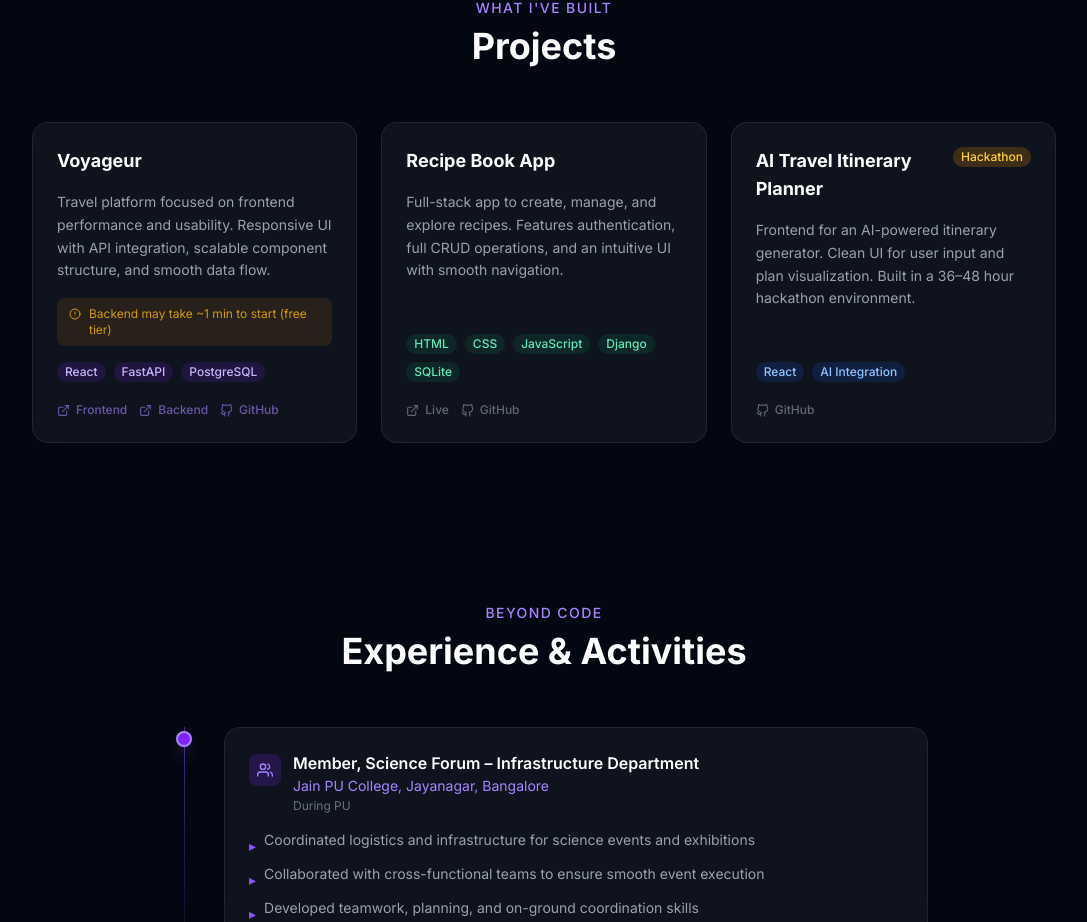
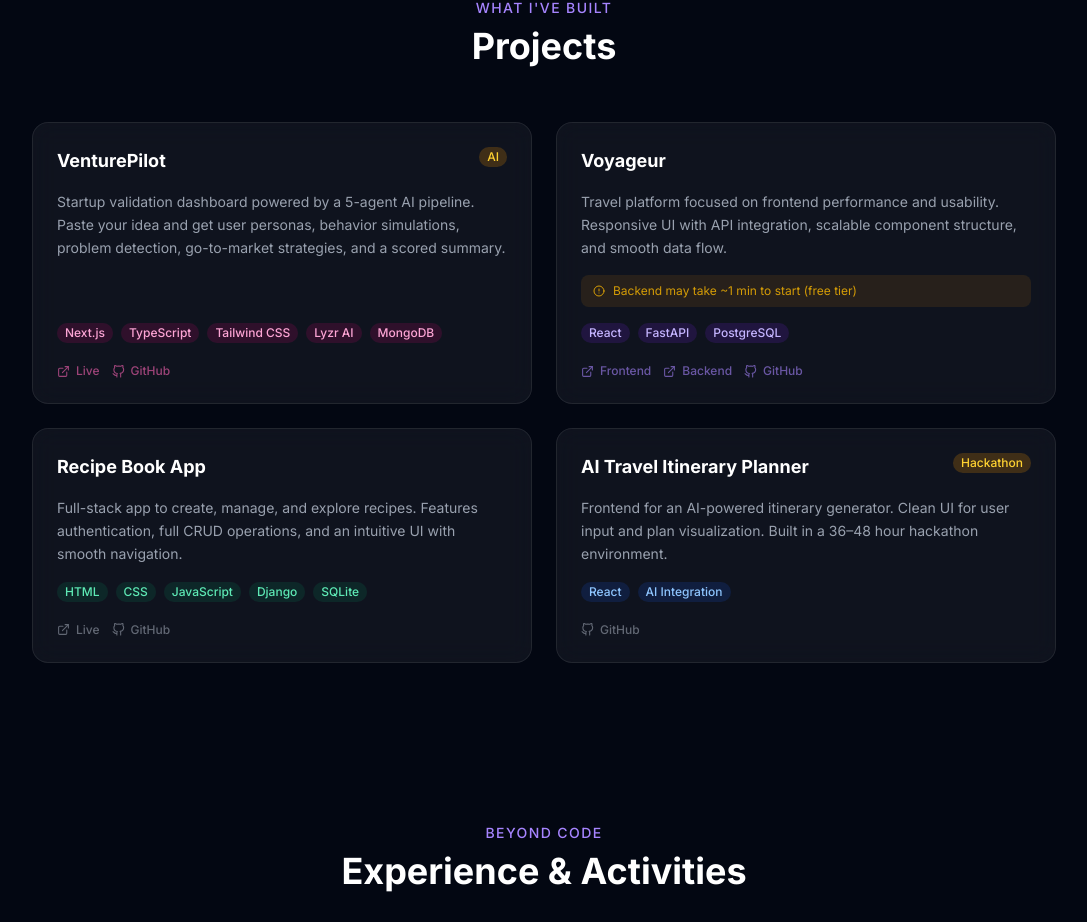
Before and after one commit to shreya-kindalkar/shreya-kindalkar.github.io, a React (Vite) app in the folder portfolio/: page / in a window 1280 px wide. Shown: the part 2078-3000 px from the top of the page, without its empty margins (96-1183 px from the left). Built offline with nearby package versions, Linux system fonts and the light colour scheme.

Commit message:
feat: add VenturePilot project

```diff
--- a/portfolio/src/components/Projects.jsx
+++ b/portfolio/src/components/Projects.jsx
@@ -3,6 +3,17 @@ import { motion, useInView } from 'framer-motion'
 import { FiExternalLink, FiGithub, FiAlertCircle } from 'react-icons/fi'
 
 const PROJECTS = [
+  {
+    title: 'VenturePilot',
+    description: 'Startup validation dashboard powered by a 5-agent AI pipeline. Paste your idea and get user personas, behavior simulations, problem detection, go-to-market strategies, and a scored summary.',
+    tech: ['Next.js', 'TypeScript', 'Tailwind CSS', 'Lyzr AI', 'MongoDB'],
+    color: 'pink',
+    links: [
+      { label: 'Live', url: 'https://venture-pilot-sharp-lens-gsjb.architect.space/', icon: FiExternalLink },
+      { label: 'GitHub', url: 'https://github.com/shreya-kindalkar/venture-pilot-sharp-lens-gsjb', icon: FiGithub },
+    ],
+    badge: 'AI',
+  },
   {
     title: 'Voyageur',
     description: 'Travel platform focused on frontend performance and usability. Responsive UI with API integration, scalable component structure, and smooth data flow.',
@@ -38,6 +49,7 @@ const PROJECTS = [
 ]
 
 const colorMap = {
+  pink: { accent: 'text-pink-400', border: 'hover:border-pink-500/40', tag: 'bg-pink-600/15 text-pink-300', glow: 'hover:shadow-pink-500/10', titleHover: 'group-hover:text-pink-400' },
   violet: { accent: 'text-violet-400', border: 'hover:border-violet-500/40', tag: 'bg-violet-600/15 text-violet-300', glow: 'hover:shadow-violet-500/10', titleHover: 'group-hover:text-violet-400' },
   emerald: { accent: 'text-emerald-400', border: 'hover:border-emerald-500/40', tag: 'bg-emerald-600/15 text-emerald-300', glow: 'hover:shadow-emerald-500/10', titleHover: 'group-hover:text-emerald-400' },
   blue: { accent: 'text-blue-400', border: 'hover:border-blue-500/40', tag: 'bg-blue-600/15 text-blue-300', glow: 'hover:shadow-blue-500/10', titleHover: 'group-hover:text-blue-400' },
@@ -60,7 +72,7 @@ export default function Projects() {
           <h2 className="text-3xl md:text-4xl font-bold text-white">Projects</h2>
         </motion.div>
 
-        <div className="grid md:grid-cols-2 lg:grid-cols-3 gap-6">
+        <div className="grid md:grid-cols-2 gap-6">
           {PROJECTS.map(({ title, description, tech, color, links, note, badge }, i) => {
             const c = colorMap[color]
             return (
```
